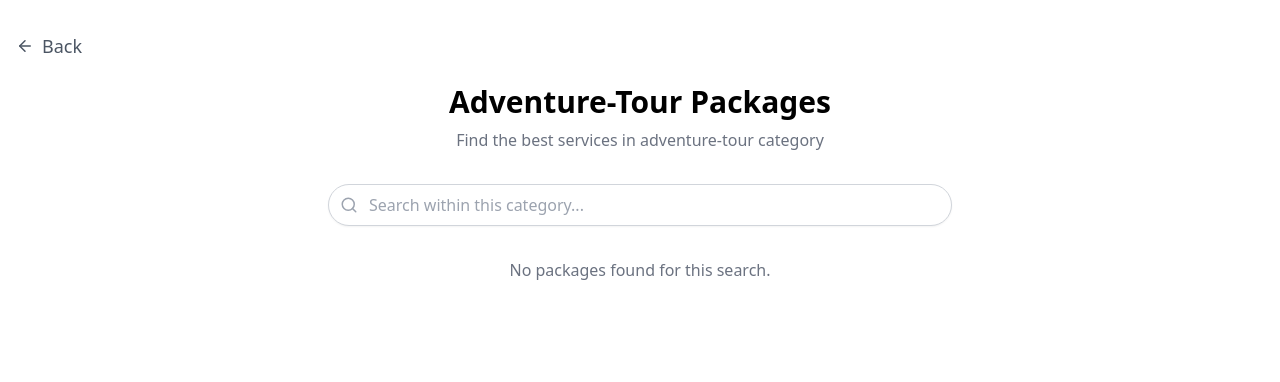
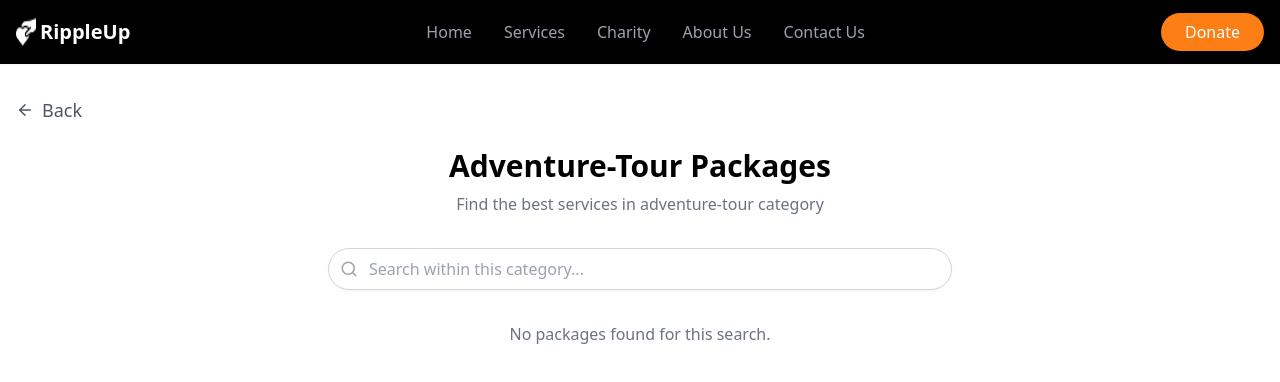
Before and after one commit to truketlema/GDG_HACKATON_RIPPLEUP, a React (Vite) app in the folder frontend/: page /services/adventure-tour in a window 1280 px wide. Shown: the top 382 px of the page. Built offline with nearby package versions, Linux system fonts and the light colour scheme; the HTML template or start-up script is replaced by a standard one.

Commit message:
Header is added to the service pages

```diff
--- a/frontend/src/pages/ServiceDetail.tsx
+++ b/frontend/src/pages/ServiceDetail.tsx
@@ -1,6 +1,7 @@
 import React from "react";
 import { useParams, useNavigate } from "react-router-dom";
 import { packagesData } from "../services/packagesApi";
+import Header from "../components/Header"
 import { FiArrowLeft, FiCheck, FiStar, FiClock, FiCalendar } from "react-icons/fi";
 
 const PackageDetail: React.FC = () => {
@@ -27,6 +28,8 @@ const PackageDetail: React.FC = () => {
   }
 
   return (
+    <>
+    <Header/>
     <div className="bg-gradient-to-br from-gray-50 to-gray-100 min-h-screen">
       <div className="max-w-6xl mx-auto px-4 sm:px-6 lg:px-8 py-12 animate-fadeIn">
         {/* Back Button */}
@@ -106,6 +109,7 @@ const PackageDetail: React.FC = () => {
         </div>
       </div>
     </div>
+    </>
   );
 };
 
--- a/frontend/src/pages/Services.tsx
+++ b/frontend/src/pages/Services.tsx
@@ -1,5 +1,6 @@
 import React, { useState, useEffect, useRef } from "react";
 import { packagesData, PackageItem } from "../services/packagesApi";
+import Header from "../components/Header"
 import ServiceCard from "../components/ServiceCard";
 import Pagination from "../components/Pagination";
 import { FiSearch } from "react-icons/fi";
@@ -33,6 +34,8 @@ const Services: React.FC = () => {
   }, [currentPage]);
 
   return (
+    <>
+    <Header/>
     <div className="max-w-7xl mx-auto px-4 py-8">
       <div ref={topRef} />
 
@@ -79,6 +82,7 @@ const Services: React.FC = () => {
         </>
       )}
     </div>
+    </>
   );
 };
 
--- a/frontend/src/pages/SingleService.tsx
+++ b/frontend/src/pages/SingleService.tsx
@@ -2,6 +2,7 @@ import React, { useState } from "react";
 import { useParams, useNavigate } from "react-router-dom";
 import { packagesData } from "../services/packagesApi";
 import ServiceCard from "../components/ServiceCard";
+import Header from "../components/Header"
 import { FiSearch, FiArrowLeft } from "react-icons/fi";
 
 const CategoryPage: React.FC = () => {
@@ -19,6 +20,8 @@ const CategoryPage: React.FC = () => {
   );
 
   return (
+    <>
+    <Header/>
     <div className="max-w-7xl mx-auto px-4 py-8">
       {/* 🧭 Styled Back Button to Match PackageDetail Page */}
       <button
@@ -66,6 +69,7 @@ const CategoryPage: React.FC = () => {
         </div>
       )}
     </div>
+    </>
   );
 };
 
```
